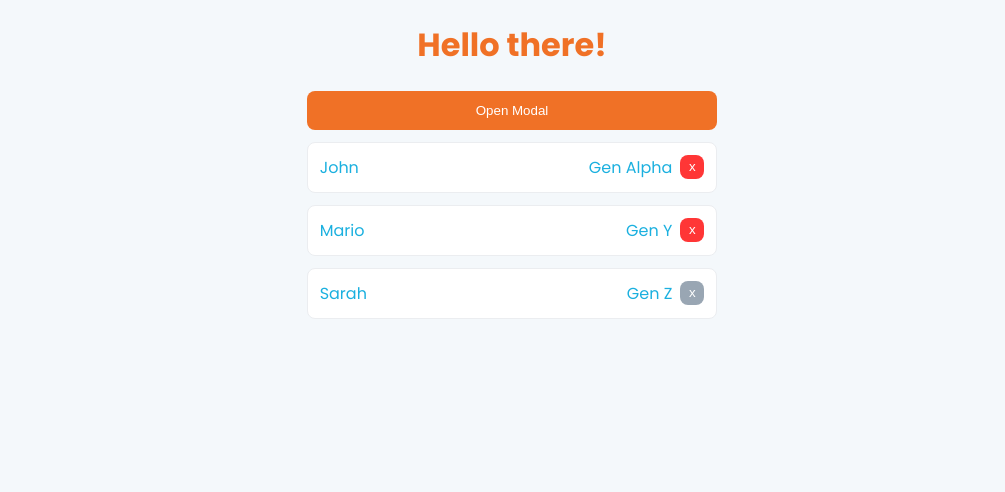
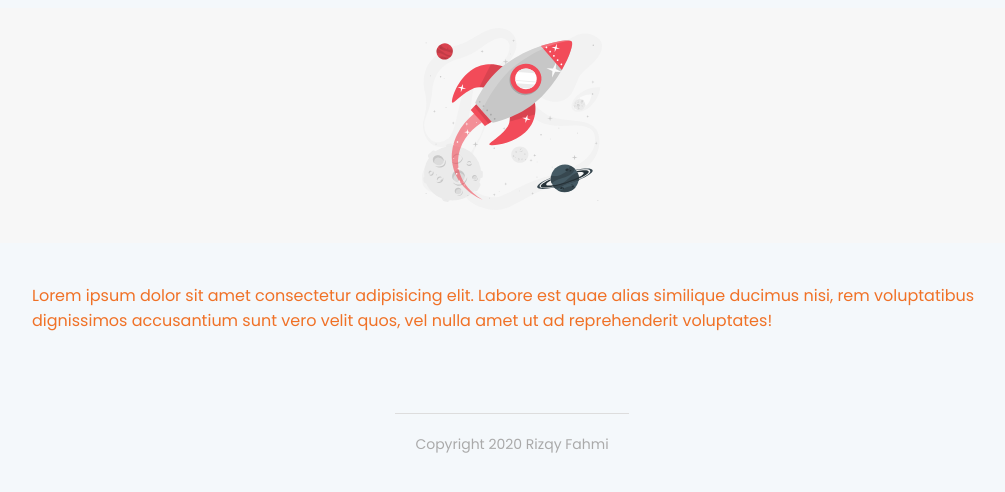
Before and after one commit to rizqyfahmi/hello-svelte, a Svelte app: page / in a window 1280 px wide. Shown: the top 492 px of the page, without its empty margins (128-1133 px from the left). Built offline with nearby package versions, Linux system fonts and the light colour scheme.

Commit message:
Header and Footer

```diff
--- a/src/App.svelte
+++ b/src/App.svelte
@@ -1,79 +1,18 @@
 <script>
-    import Content from "./Content.svelte";
-    import Modal from "./Modal.svelte";
-
-    // once - makes sure the event can only fire once (removes handler)
-    // preventDefault - prevent the default action (run e.preventDefault())
-    // self - only fires the event if the clicked element is the target
-
-    let people = [
-        { id: 1, name: "John", age: 17 },
-        { id: 2, name: "Mario", age: 24},
-        { id: 3, name: "Sarah", age: 31}
-    ];
-
-    let showModal = false;
-
-    const onClick = () => {
-        showModal = !showModal;
-    }
+    import Footer from "./components/Footer.svelte";
+    import Header from "./components/Header.svelte";
 </script>
 
-<main class="main">
-    <h1>Hello there!</h1>
-	<Content on:open={onClick} {people} />
-    <Modal {showModal} on:mousedown={onClick}>
-        <div slot="description" class="description">Hello World</div>
-        <h3>Add a new person</h3>
-        <form>
-            <input type="text" class="input" placeholder="Enter name here..." />
-            <button class="button">Add Person</button>
-        </form>
-    </Modal>
+<Header />
+<main>
+  <p>Lorem ipsum dolor sit amet consectetur adipisicing elit. Labore est quae alias similique ducimus nisi, rem voluptatibus dignissimos accusantium sunt vero velit quos, vel nulla amet ut ad reprehenderit voluptates!</p>
 </main>
+<Footer />
 
 <style>
-    .main {
-        display: block;
-        padding: 0px 16px;
-    }
-
-    h1 {
-        text-align: center;
-    }
-    form {
-        display: flex;
-    }
-    .description {
-        margin-top: 8px;
-        margin-bottom: 8px;
-        color: #03213E
-    }
-    .input {
-        flex: 1;
-        font-size: 16px;
-        line-height: 24px;
-        border: 1px solid #EBEDF0;
-        padding: 12px 16px;
-        border-radius: 6px;
-        margin-right: 12px;
-    }
-    .input::placeholder {
-        color: #B3BCC5;
-    }
-    .input:-ms-input-placeholder{
-        color: #B3BCC5;
-    }
-    .input::-ms-input-placeholder {
-        color: #B3BCC5;
-    }
-    .button {
-        color: #ffffff;
-        border: 0px;
-        font-size: 16px;
-        line-height: 24px;
-        background: #F07126;
-        padding: 12px 16px;
-        border-radius: 8px;
-    }
+	main{
+    width: 100%;
+    max-width: 960px;
+    margin: 40px auto;
+  }
 </style>
--- a/src/Content.svelte
+++ /dev/null
@@ -1,91 +0,0 @@
-<script>
-    import { createEventDispatcher } from "svelte";
-
-    export let people;
-
-    const dispatch = createEventDispatcher();
-
-    const onClick = () => {
-        dispatch("open")
-    }
-</script>
-
-<div class="content">
-    <button class="column-center btn-modal" on:click|once={onClick}>Open Modal</button>
-    {#each people as person (person.id)}
-        <div class="column-center item">
-            <div class="item-content">
-                {person.name}
-            </div>
-            {#if person.age > 25}
-                <div class="item-category">Gen Z</div>
-            {:else if person.age > 17}
-                <div class="item-category">Gen Y</div>
-            {:else}
-                <div class="item-category">Gen Alpha</div>
-            {/if}
-            <button class="item-delete" class:btn-disable={person.age > 25} disabled={person.age > 25} on:click={() => { people = people.filter((p) => p.id != person.id) }}>x</button>
-        </div>
-    {:else}
-        <div class="column-center result">There are no people to know</div>
-    {/each}
-</div>
-
-<style>
-    .content {
-        display: grid;
-        row-gap: 12px;
-        grid-template-columns: repeat(12, minmax(0, 1fr));
-        grid-template-rows: auto auto;
-        color: #1BB0DF
-    }
-
-    .column-center {
-        grid-column: 5/9;
-    }
-
-    .result {
-        border: 1px solid #EBEDF0;
-        padding: 12px;
-        background: #ffffff;
-        border-radius: 8px;
-    }
-
-    .item {
-        border: 1px solid #EBEDF0;
-        padding: 12px;
-        background: #ffffff;
-        border-radius: 8px;
-        display: flex
-    }
-
-    .item-content {
-        flex: 1
-    }
-
-    .item-delete {
-        background-color: #FF3636;
-        border: 0px;
-        color: #ffffff;
-        height: 24px;
-        width: 24px;
-        border-radius: 8px;
-    }
-
-    .item-category {
-        margin-right: 8px;
-    }
-
-    .btn-disable {
-        background: #99a6b3;
-        color: #ffffff
-    }
-
-    .btn-modal {
-        border-radius: 8px;
-        padding: 12px;
-        border: 0px;
-        color: #ffffff;
-        background-color: #F07126;
-    }
-</style>
--- a/src/Modal.svelte
+++ /dev/null
@@ -1,36 +0,0 @@
-<script>
-    export let showModal = false;
-    export let isPromo = false;
-</script>
-
-{#if showModal}
-  <div class="backdrop" class:promo={isPromo} on:mousedown|self>
-    <div class="modal">
-      <slot></slot>
-      <slot name="description"></slot>
-    </div>
-  </div>
-{/if}
-
-<style>
-  .backdrop{
-    top: 0;
-    right: 0;
-    bottom: 0;
-    left: 0;
-    position: fixed;
-    background: rgba(0,0,0,0.8);
-  }
-  .modal{
-    padding: 10px;
-    border-radius: 10px;
-    max-width: 400px;
-    margin: 10% auto;;
-    text-align: center;
-    background: white;
-  }
-  .promo .modal{
-    background: crimson;
-    color: white;
-  }
-</style>
--- /dev/null
+++ b/src/components/Footer.svelte
@@ -0,0 +1,17 @@
+<footer>
+  <div class="copyright">Copyright 2020 Rizqy Fahmi</div>
+</footer>
+
+<style>
+  footer{
+    padding: 40px;
+    text-align: center;
+  }
+  .copyright{
+    color: #aaa;
+    font-size: 14px;
+    display: inline-block;
+    padding: 20px;
+    border-top: 1px solid #ddd;
+  }
+</style>
--- /dev/null
+++ b/src/components/Header.svelte
@@ -0,0 +1,21 @@
+<header>
+    <h1>
+        <img src="/img/rocket.svg" alt="logo" />
+    </h1>
+</header>
+
+<style>
+    header {
+        background: #f7f7f7;
+        padding: 20px;
+    }
+
+    h1 {
+        margin: 0;
+        text-align: center;
+    }
+
+    img {
+        max-width: 180px;
+    }
+</style>
```
Also changed, not shown: public/img/rocket.svg (added).
